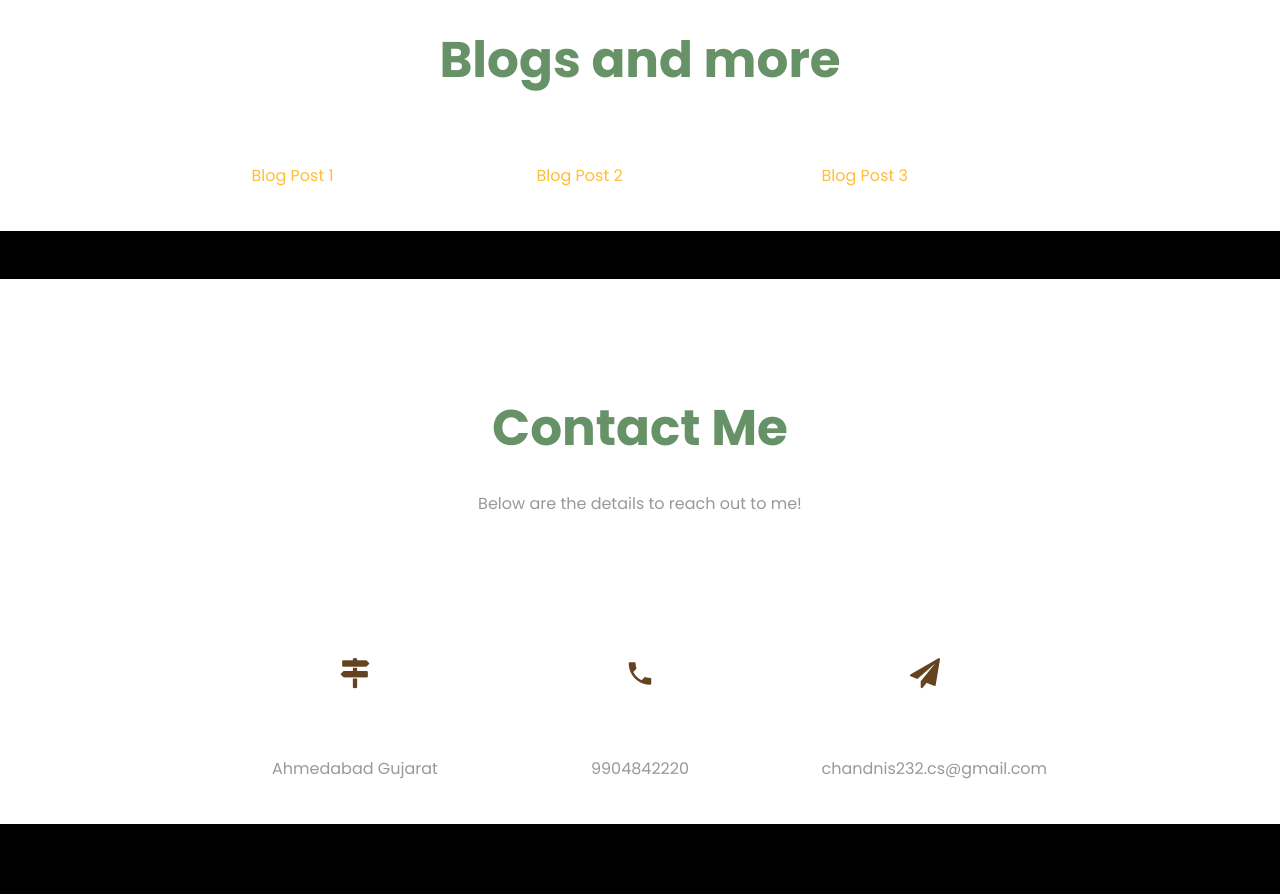
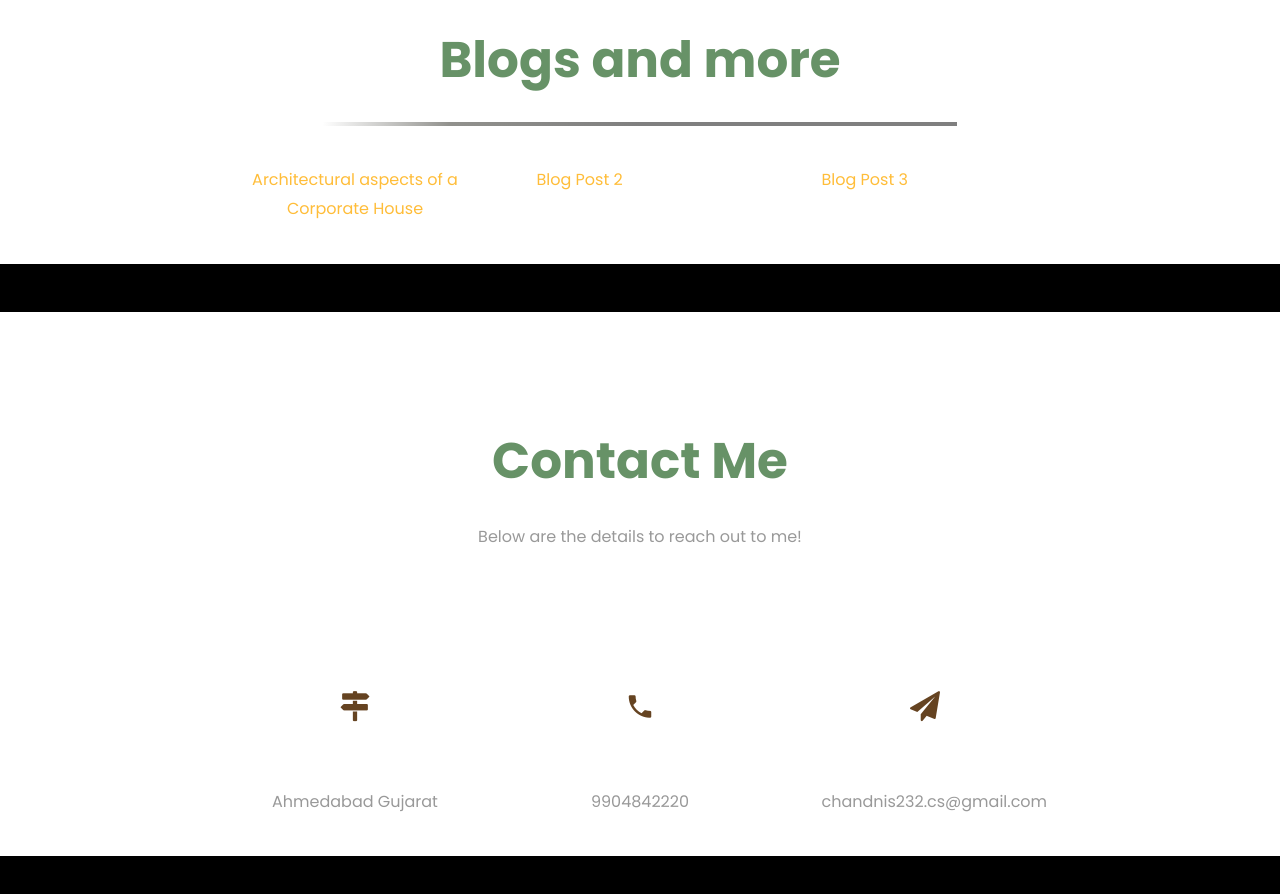
Before and after one commit to chandnishaikh/Portfolio, a plain HTML site: page index.html in a window 1280 px wide. Shown: the part 4680-5574 px from the top of the page. Before the commit the page ends 5552 px from the top, so only its background shows below. Drawn offline with Linux system fonts and the light colour scheme; files whose address does not match are found by name.

Commit message:
Update index.html

```diff
--- a/index.html
+++ b/index.html
@@ -493,6 +493,7 @@
 			 <div class="row justify-content-center  pb-3">
 				<div class="col-md-7 heading-section text-center ftco-animate">
 					<h2 class="mb-4 resume-heading">Blogs and more</h2>
+					<div class="underline"></div>
 				</div>
 			</div>
 			 <div class="row d-flex blog-info mb-5 justify-content-center">
@@ -501,7 +502,8 @@
                     <div class="icon d-flex align-items-center justify-content-center">
                         <span class="icon-document"></span>
                     </div>
-                    <p><a href="https://docs.google.com/document/d/14ynORbN2qQwk7Fheg7i25C-Ileh-fMBlx0DyEYvVcOo/edit#heading=h.gjdgxs" target="_blank">Blog Post 1</a></p>
+                    <p><a href="https://docs.google.com/document/d/14ynORbN2qQwk7Fheg7i25C-Ileh-fMBlx0DyEYvVcOo/edit#heading=h.gjdgxs"
+								target="_blank">Architectural aspects of a Corporate House</a></p>
                 </div>
             </div>
             <div class="col-md-6 col-lg-3 d-flex ftco-animate">
```
